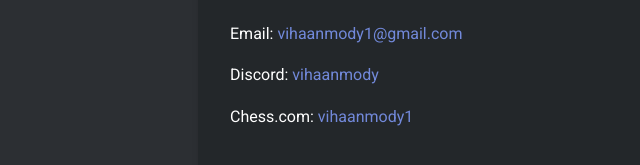
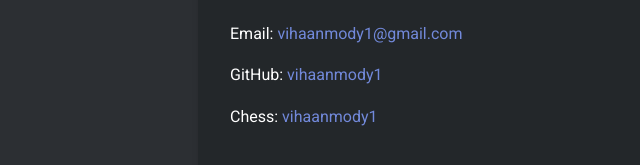
Before and after one commit to vihaanmody1/Vihaan, a plain HTML site: page index.html in a window 1280 px wide. Shown: the part 623-788 px from the top of the page, 42-682 px from the left. Drawn offline with Linux system fonts and the light colour scheme.

Commit message:
Update index.html

```diff
--- a/index.html
+++ b/index.html
@@ -71,8 +71,8 @@
         <div class="section contact">
             <h2>Contact Vihaan</h2>
             <p>Email: <a href="mailto:vihaanmody1@gmail.com">vihaanmody1@gmail.com</a></p>
-            <p>Discord: <a href="https://discord.com" target="_blank">vihaanmody</a></p>
-            <p>Chess.com: <a href="https://www.chess.com/member/vihaanmody1" target="_blank">vihaanmody1</a></p>
+            <p>GitHub: <a href="https://github.com/vihaanmody1" target="_blank">vihaanmody1</a></p>
+            <p>Chess: <a href="https://www.chess.com/member/vihaanmody1" target="_blank">vihaanmody1</a></p>
         </div>
     </div>
 </body>
```
